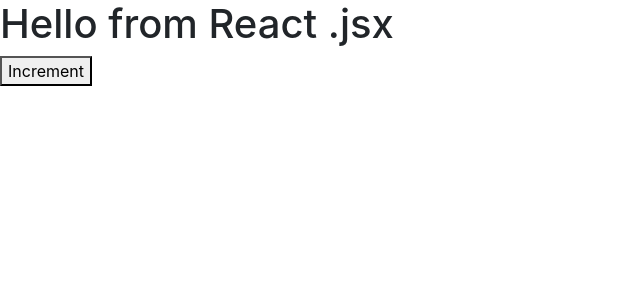
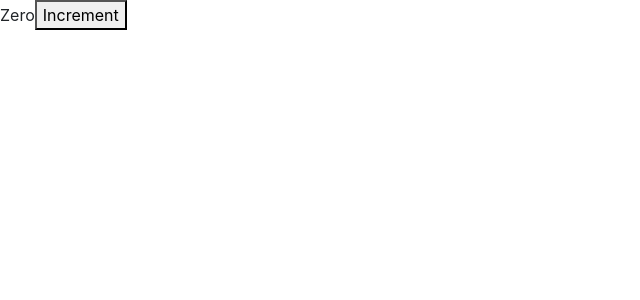
Before and after one commit to kenderb/ReactJS_practice, a React (Create React App) app in the folder counter-app/: page / in a window 1280 px wide. Shown: the top 300 px of the page, without its empty margins (0-640 px from the left). Built offline with nearby package versions, Linux system fonts and the light colour scheme.

Commit message:
Add the formatCount method

```diff
--- a/counter-app/src/components/counter.jsx
+++ b/counter-app/src/components/counter.jsx
@@ -1,13 +1,21 @@
 import React, { Component } from 'react';
 
 class Counter extends Component {
+  state = {
+    count: 0
+  };
   render() {
     return (
-      <React.Fragment>
-        <h1>Hello from React .jsx</h1>
+      <div>
+        <span>{this.formatCount()}</span>
         <button>Increment</button>
-      </React.Fragment>
+      </div>
     );
+  }
+
+  formatCount() {
+    const { count } = this.state;
+    return count === 0 ? 'Zero' : count;
   }
 }
 
```
Also changed, not shown: 1 other file (tests, documents, lock files or other folders).
